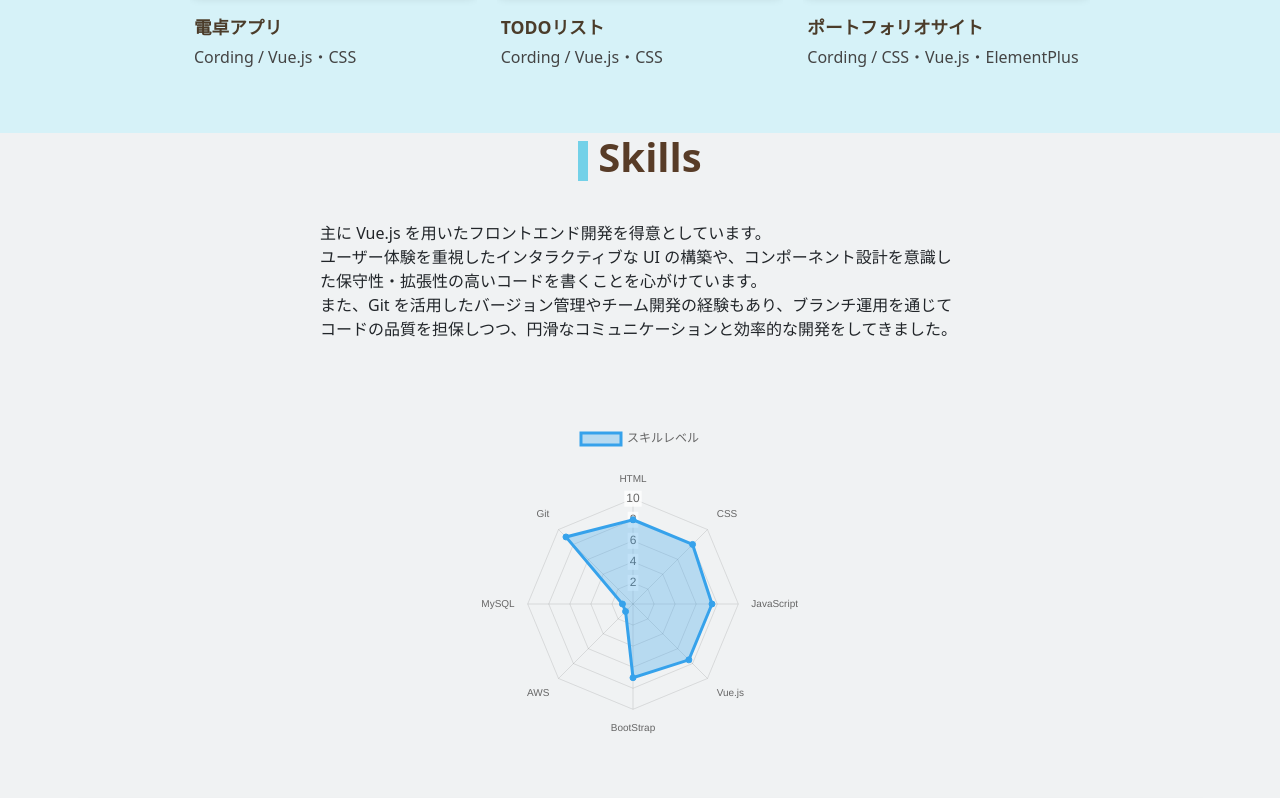
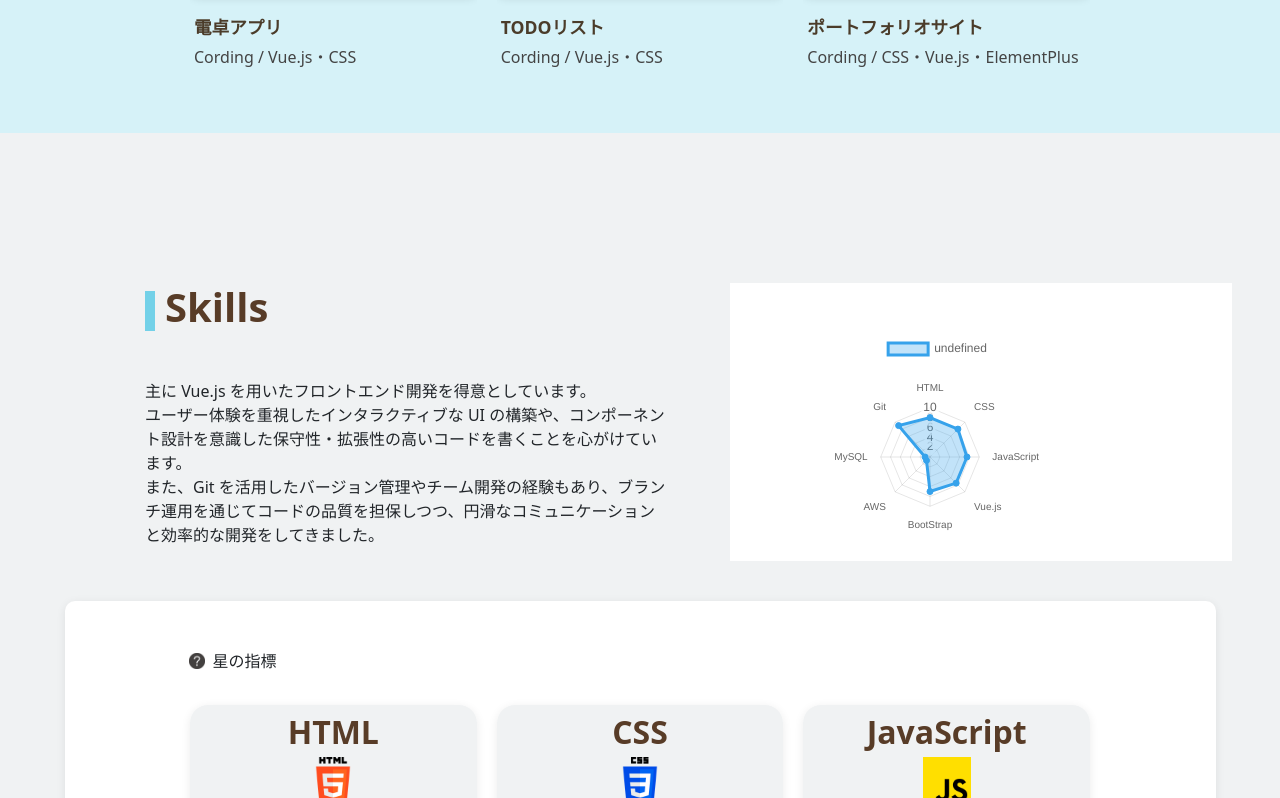
Before and after one commit to masateru0/Portfolio, a Vue app: page / in a window 1280 px wide. Shown: the part 2042-2840 px from the top of the page. Built offline with nearby package versions, Linux system fonts and the light colour scheme.

Commit message:
skillsの配置修正

```diff
--- a/src/Views/ContactForm.vue
+++ b/src/Views/ContactForm.vue
@@ -64,7 +64,6 @@
                     class="fixed-textarea"
                     @blur="validateMessage"
                 />
-
             </el-form-item>
             <p v-if="errors.message" class="error-message">{{ errors.message }}</p>
 
@@ -296,6 +295,12 @@ const handleSubmit = (event) => {
     outline: none;
 }
 
+:deep(.fixed-textarea .el-textarea__inner) {
+    height: 170px !important;
+    min-height: 170px !important;
+    max-height: 170px !important;
+}
+
 .fixed-textarea {
     flex: 1;
     height: 170px;
--- a/src/Views/MySkills.vue
+++ b/src/Views/MySkills.vue
@@ -1,5 +1,7 @@
 <template>
     <section class="skills-section">
+        <div class="skill-content">
+            <div class="left-column">
                 <ContentsText title="Skills" />
 
                 <p class="skill-text">
@@ -9,8 +11,12 @@
                     また、Git
                     を活用したバージョン管理やチーム開発の経験もあり、ブランチ運用を通じてコードの品質を担保しつつ、円滑なコミュニケーションと効率的な開発をしてきました。
                 </p>
+            </div>
 
-        <SkillGraph />
+            <div class="right-column">
+                <SkillGraph :width="324" :height="237" />
+            </div>
+        </div>
 
         <div class="skill-card-style">
             <div class="tip">
@@ -106,8 +112,33 @@ const skills = [
     background-color: #f0f2f3;
 }
 
+.skill-content {
+    display: flex;
+    padding-top: 150px;
+    padding-bottom: 40px;
+}
+
+.left-column {
+    margin-left: 145px;
+    width: 585px;
+}
+
+.left-column :deep(.contents-text) {
+    justify-content: flex-start;
+    text-align: left;
+    font-size: 40px;
+    margin-bottom: 40px;
+}
+
+.right-column {
+    background-color: #fff;
+    width: 502px;
+    height: 278px;
+}
+
 .skill-text {
-    padding: 2rem 20rem;
+    height: 140px;
+    margin-right: 64px;
 }
 
 .tip {
--- a/src/components/SkillGraph.vue
+++ b/src/components/SkillGraph.vue
@@ -1,12 +1,28 @@
 <template>
-    <div style="width: 350px; margin: 40px auto; background: #F0F2F3">
-        <canvas ref="radarRef" width="300" height="300"></canvas>
+    <div :style="{ width: `${width}px`, height: `${height}px`, margin: '40px auto', background: '#fff' }">
+        <canvas
+        ref="radarRef"
+        :width="props.width"
+        :height="props.height"
+        style="width: 100%; height: 100%;"
+        ></canvas>
     </div>
 </template>
 
 <script setup>
 import { ref, onMounted } from 'vue'
 import Chart from 'chart.js/auto'
+
+const props = defineProps({
+    width: {
+        type: Number,
+        default: 324,
+    },
+    height: {
+        type: Number,
+        default: 237
+    }
+})
 
 const radarRef = ref(null)
 
@@ -18,7 +34,6 @@ onMounted(() => {
             labels: ['HTML', 'CSS', 'JavaScript', 'Vue.js', 'BootStrap', 'AWS', 'MySQL', 'Git'],
             datasets: [
                 {
-                    label: 'スキルレベル',
                     data: [8, 8, 7.5, 7.5, 7, 1, 1, 9],
                     backgroundColor: 'rgba(54, 162, 235, 0.3)',
                     borderColor: 'rgba(54, 162, 235, 1)',
```
Lines whose indentation alone changed are shown as unchanged.
